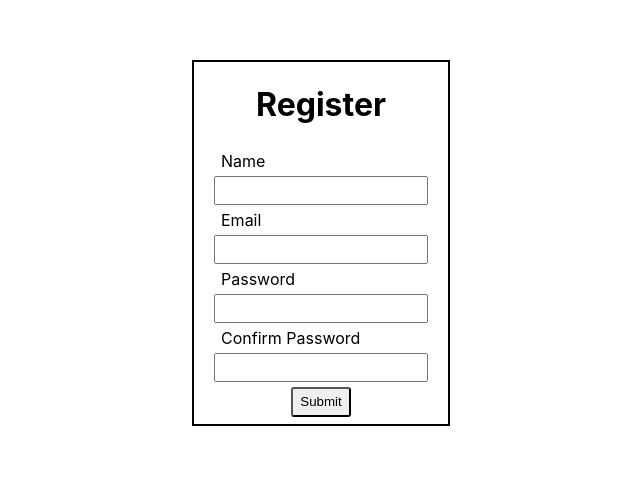
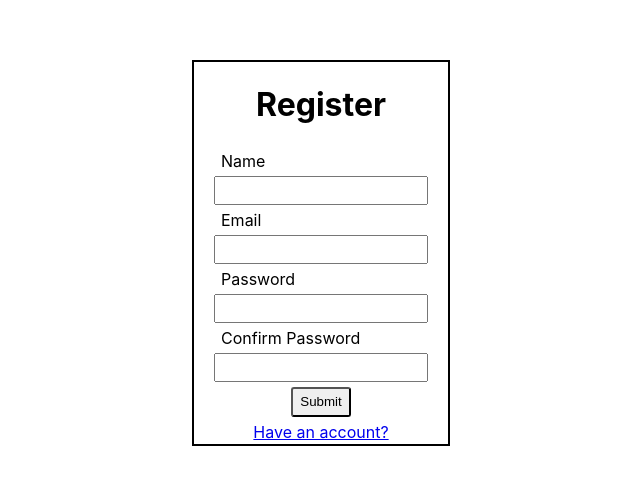
Before and after one commit to Tim-Quattrochi/MERN-Starter, a React (Vite) app in the folder client/: page /register in a window 1280 px wide. Shown: the part 193-678 px from the top of the page, without its empty margins (319-959 px from the left). Built offline with nearby package versions, Linux system fonts and the light colour scheme; no server answers.

Commit message:
added a link to the register form to link to the login if the user already has an account.

```diff
--- a/client/src/pages/Register/Register.jsx
+++ b/client/src/pages/Register/Register.jsx
@@ -1,6 +1,6 @@
 import { useState } from "react";
 import useAuthContext from "../../hooks/useAuthContext";
-import { useNavigate } from "react-router-dom";
+import { useNavigate, Link } from "react-router-dom";
 import "./register.css";
 
 const initialFormState = {
@@ -73,6 +73,7 @@
         onChange={handleInputChange}
       />
       <input type="submit" />
+      <Link to="/login">Have an account?</Link>
       <div className="errorMsg">{error && error}</div>
     </form>
   );
```
